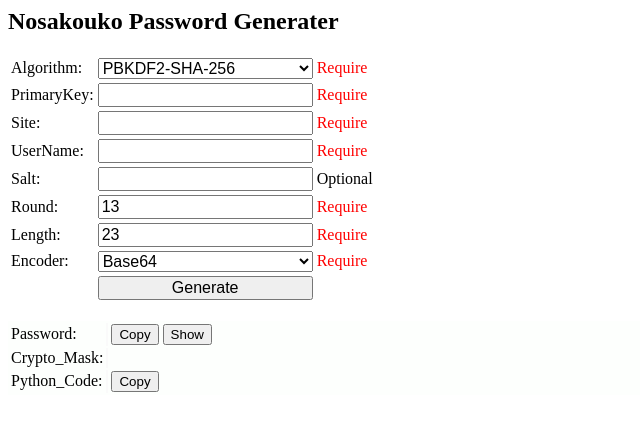
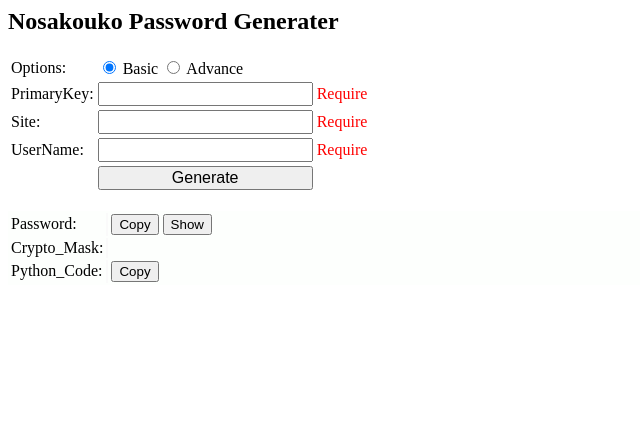
Before and after one commit to chaosmatrix/nosakouko.wasm, a plain HTML site: page index.html in a window 1280 px wide. Shown: the whole page, without its empty margins (0-640 px from the left). Drawn offline with Linux system fonts and the light colour scheme.

Commit message:
in default html only show basic option

```diff
--- a/index.html
+++ b/index.html
@@ -47,6 +47,19 @@
     <div>
         <table>
             <tr>
+                <td>Options: </td>
+                <td><input type="radio" id="basicx" name="options" value="Basic" onchange="showOptions('basic')"
+                        checked />
+                    <label for="basic">Basic</label>
+                    <input type="radio" id="advancex" name="options" value="Advance"
+                        onchange="showOptions('advance')" />
+                    <label for="advance">Advance</label>
+                </td>
+                <td></td>
+            </tr>
+
+            <form id="form-disable-submit" action="" method="post">
+                <tr id="trIdalgorithm" style="display: none;">
                     <td>Algorithm: </td>
                     <td><select name="algorithm" id="algorithm" class="inputc" onchange="generatePassword()">
                             <option value="HMAC-BLAKE2b-256">HMAC-BLAKE2b-256</option>
@@ -124,7 +137,7 @@
                 </tr>
                 <tr>
                     <td>Site: </td>
-                <td><input id="site" type="text" class="inputc" onchange="generatePassword()" /></td>
+                    <td><input id="site" type="text" class="inputc" onchange="generatePassword()" required /></td>
                     <td>
                         <font color="red">Require</font>
                     </td>
@@ -136,21 +149,21 @@
                         <font color="red">Require</font>
                     </td>
                 </tr>
-            <tr>
+                <tr id="trIdsalt" style="display: none;">
                     <td>Salt: </td>
                     <td><input id="salt" , type="text" class="inputc" onchange="generatePassword()" /></td>
                     <td>
                         <font color="black">Optional</font>
                     </td>
                 </tr>
-            <tr>
+                <tr id="trIdround" style="display: none;">
                     <td>Round: </td>
                     <td><input id="round" type="number" class="inputc" value="13" onchange="generatePassword()" /></td>
                     <td>
                         <font color="red">Require</font> <label id="err_round" style="color: red;"></label>
                     </td>
                 </tr>
-            <tr>
+                <tr id="trIdlengthx" style="display: none;">
                     <td>Length: </td>
                     <td><input id="lengthx" type="number" class="inputc" value="23" onchange="generatePassword()"
                             required /></td>
@@ -158,7 +171,7 @@
                         <font color="red">Require</font> <label id="err_length" style="color: red;"></label>
                     </td>
                 </tr>
-            <tr>
+                <tr id="trIdencoderName" style="display: none;">
                     <td>Encoder: </td>
                     <td><select name="encoderName" id="encoderName" class="inputc" onchange="generatePassword()">
                             <option value="ascii85">Ascii85</option>
@@ -171,9 +184,12 @@
                 </tr>
                 <tr>
                     <td></td>
-                <td><button id="b_send" type="submit" class="inputc" onclick="generatePassword()">Generate</button></td>
+                    <td><button id="b_send" type="submit" class="inputc" onclick="generatePassword()">Generate</button>
+                    </td>
                     <td></td>
                 </tr>
+            </form>
+
         </table>
     </div>
     <br>
@@ -202,6 +218,38 @@
     </div>
     <br>
     <script>
+
+        const formDisableSubmit = document.getElementById('form-disable-submit');
+
+        formDisableSubmit.addEventListener('submit', (event) => {
+            event.preventDefault();
+
+        });
+
+        const showOptions = function (opt) {
+            var advObj = { 'trIdalgorithm': '', 'trIdsalt': '', 'trIdround': '', 'trIdlengthx': '', 'trIdencoderName': '' };
+
+            for (var prop in advObj) {
+                var vk = document.getElementById(prop);
+                if (opt == "basic") {
+                    vk.style.display = 'none'
+                } else if (opt == "advance") {
+                    vk.style.display = advObj[prop];
+                }
+            }
+
+            document.getElementById('form-disable-submit').reset();
+            cleanAllResult();
+        }
+
+        const cleanAllResult = function () {
+            var ansObj = { 'ans_password': '', 'ans_stars': '', 'ans_crypto_mask': '', 'ans_python_code': '' };
+
+            for (var prop in ansObj) {
+                var vk = document.getElementById(prop);
+                vk.textContent = '';
+            }
+        }
 
         const setPasswordVisible = function () {
             var pk = document.getElementById("primaryKey");
```
Lines whose indentation alone changed are shown as unchanged.
